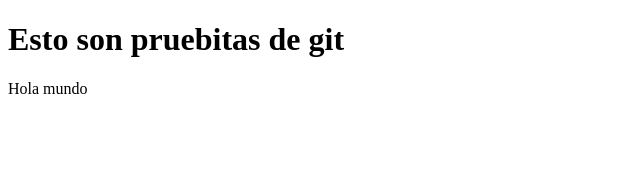
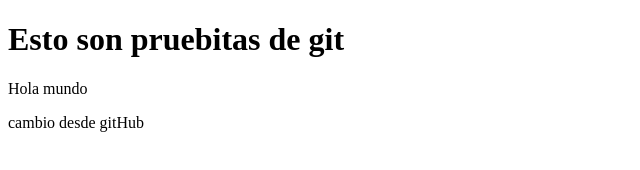
Before and after one commit to ItzRoBeerT/Pruebas, a plain HTML site: page Index.html in a window 1280 px wide. Shown: the whole page, without its empty margins (0-640 px from the left). Drawn offline with Linux system fonts and the light colour scheme.

Commit message:
cambio desde gitHub

```diff
--- a/Index.html
+++ b/Index.html
@@ -9,6 +9,7 @@
 <body>
     <h1>Esto son pruebitas de git</h1>
     <p>Hola mundo</p>
+    <p>cambio desde gitHub</p>
 
 </body>
 </html>
```
